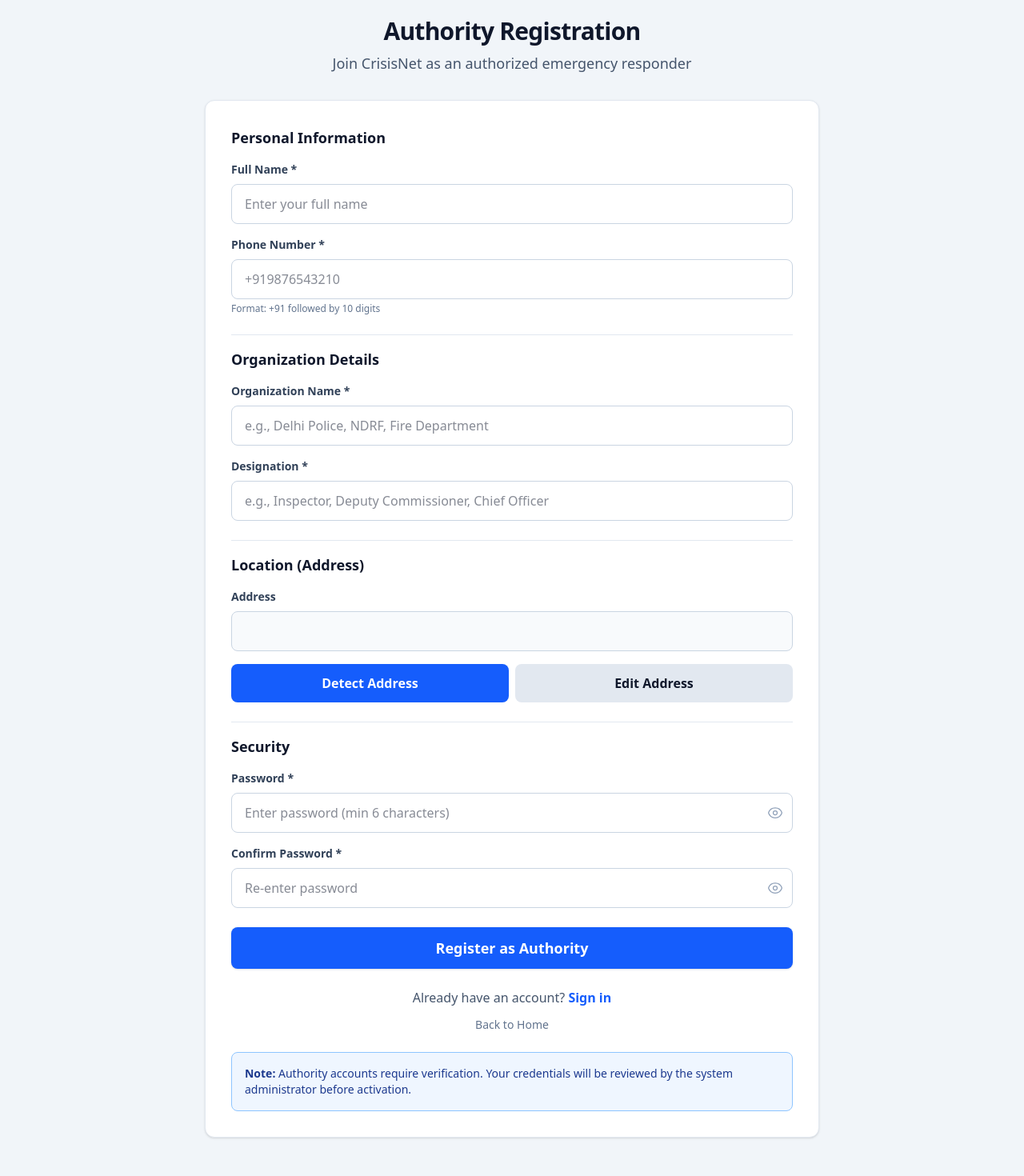
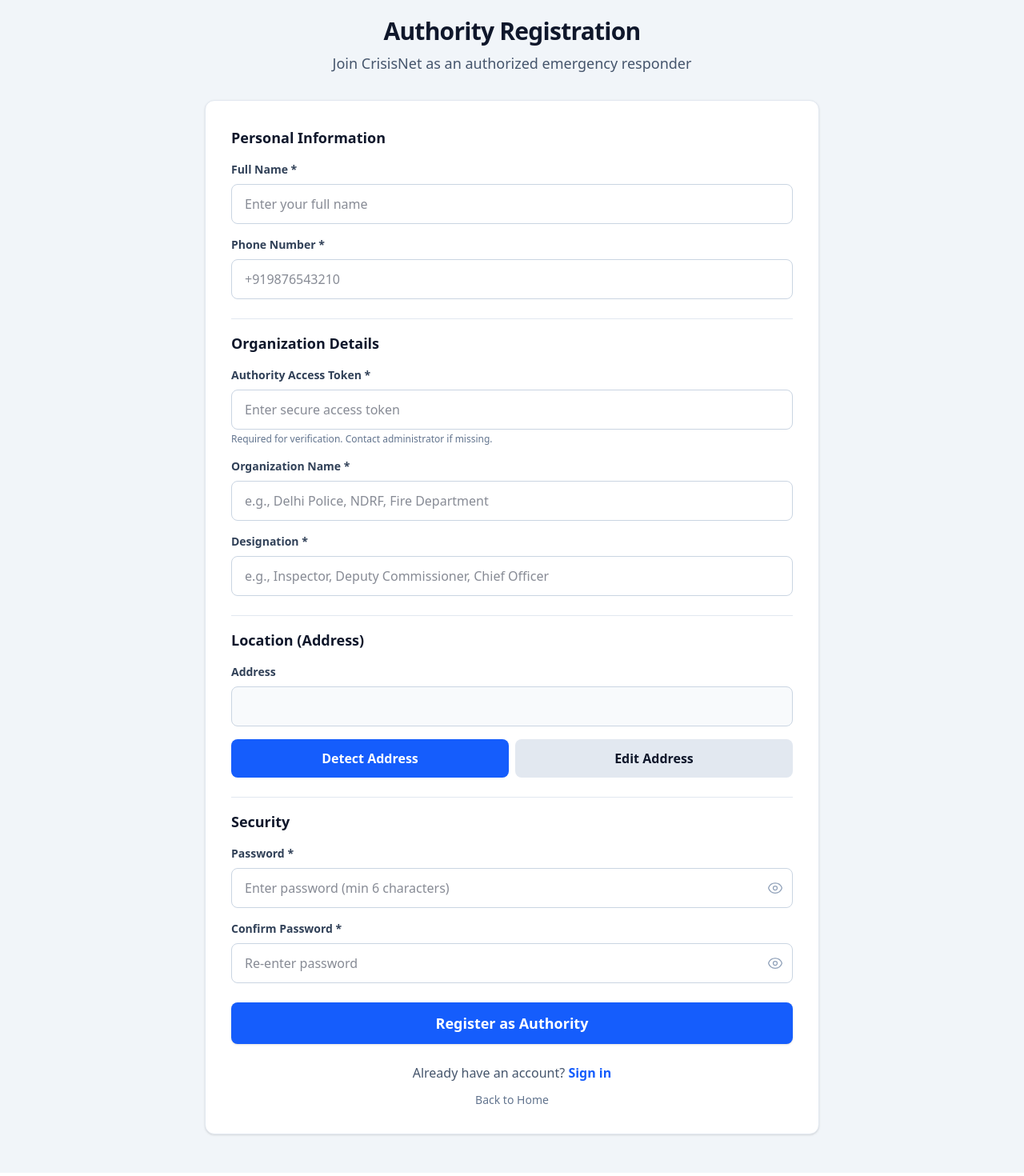
Before and after one commit to Kirtibisht11/crisisnet, a React (Vite) app in the folder frontend/: page /signup_authority in a window 1280 px wide. Shown: the part 93-1563 px from the top of the page at 80% size. Built offline with nearby package versions, Linux system fonts and the light colour scheme; no server answers.

Commit message:
added authentication token for authority sign up

```diff
--- a/frontend/src/pages/SignupAuthority.jsx
+++ b/frontend/src/pages/SignupAuthority.jsx
@@ -14,6 +14,7 @@ const SignupAuthority = () => {
     confirmPassword: '',
     organizationName: '',
     designation: '',
+    authorityToken: '',
     address: '', // human-readable display only
     latitude: null,
     longitude: null
@@ -92,6 +93,10 @@ const SignupAuthority = () => {
       setError('Designation is required');
       return false;
     }
+    if (!formData.authorityToken.trim()) {
+      setError('Authority Access Token is required');
+      return false;
+    }
     return true;
   };
 
@@ -119,7 +124,8 @@ const SignupAuthority = () => {
           latitude: formData.latitude || 0.0,
           longitude: formData.longitude || 0.0,
           organization_name: formData.organizationName.trim(),
-          designation: formData.designation.trim()
+          designation: formData.designation.trim(),
+          authority_token: formData.authorityToken.trim()
         }),
       });
 
@@ -223,9 +229,6 @@ const SignupAuthority = () => {
                   className="w-full px-4 py-3 border border-slate-300 rounded-lg focus:border-slate-500 focus:outline-none transition-colors"
                   required
                 />
-                <p className="text-xs text-slate-500 mt-1">
-                  Format: +91 followed by 10 digits
-                </p>
               </div>
             </div>
 
@@ -234,6 +237,23 @@ const SignupAuthority = () => {
               <h3 className="text-lg font-bold text-slate-900 flex items-center gap-2">
                 Organization Details
               </h3>
+
+              {/* Authority Token */}
+              <div>
+                <label className="block text-sm font-semibold text-slate-700 mb-2">
+                  Authority Access Token *
+                </label>
+                <input
+                  type="password"
+                  name="authorityToken"
+                  value={formData.authorityToken}
+                  onChange={handleChange}
+                  placeholder="Enter secure access token"
+                  className="w-full px-4 py-3 border border-slate-300 rounded-lg focus:border-slate-500 focus:outline-none transition-colors"
+                  required
+                />
+                <p className="text-xs text-slate-500 mt-1">Required for verification. Contact administrator if missing.</p>
+              </div>
 
               {/* Organization Name */}
               <div>
@@ -301,7 +321,7 @@ const SignupAuthority = () => {
                   disabled={locationLoading}
                   className="flex-1 py-3 bg-blue-600 hover:bg-blue-700 text-white font-semibold rounded-lg transition-colors disabled:bg-slate-300 disabled:text-slate-500"
                 >
-                  {locationLoading ? '🔄 Detecting address...' : 'Detect Address'}
+                  {locationLoading ? 'Detecting address...' : 'Detect Address'}
                 </button>
 
                 <button
@@ -425,12 +445,6 @@ const SignupAuthority = () => {
           </div>
 
           {/* Info Notice */}
-          <div className="mt-6 p-4 bg-blue-50 border border-blue-300 rounded-lg">
-            <p className="text-sm text-blue-900">
-              <span className="font-semibold">Note:</span> Authority accounts require verification.
-              Your credentials will be reviewed by the system administrator before activation.
-            </p>
-          </div>
           </div>
         </div>
       </div>
--- a/frontend/src/pages/home.jsx
+++ b/frontend/src/pages/home.jsx
@@ -250,9 +250,6 @@ export default function Home() {
           <div className="grid md:grid-cols-4 gap-8 mb-12">
             <div>
               <Link to="/" className="flex items-center space-x-2 mb-4">
-                <div className="w-6 h-6 bg-gradient-to-br from-blue-700 to-blue-600 rounded flex items-center justify-center">
-                  <span className="text-white font-bold text-xs">CN</span>
-                </div>
                 <span className="font-semibold text-slate-900">CrisisNet</span>
               </Link>
               <p className="text-sm text-slate-600">
```
Also changed, not shown: 2 other files (tests, documents, lock files or other folders).
